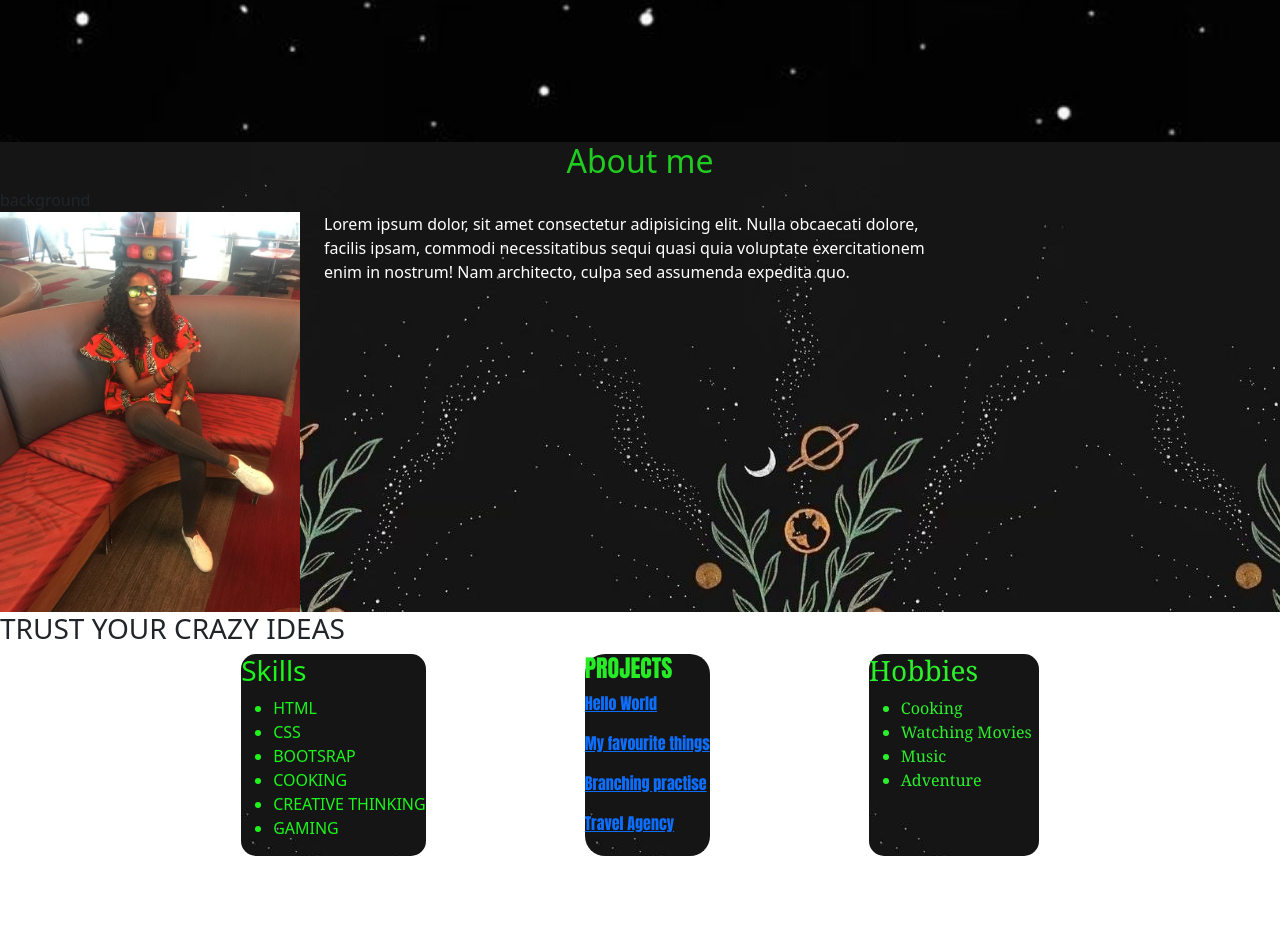
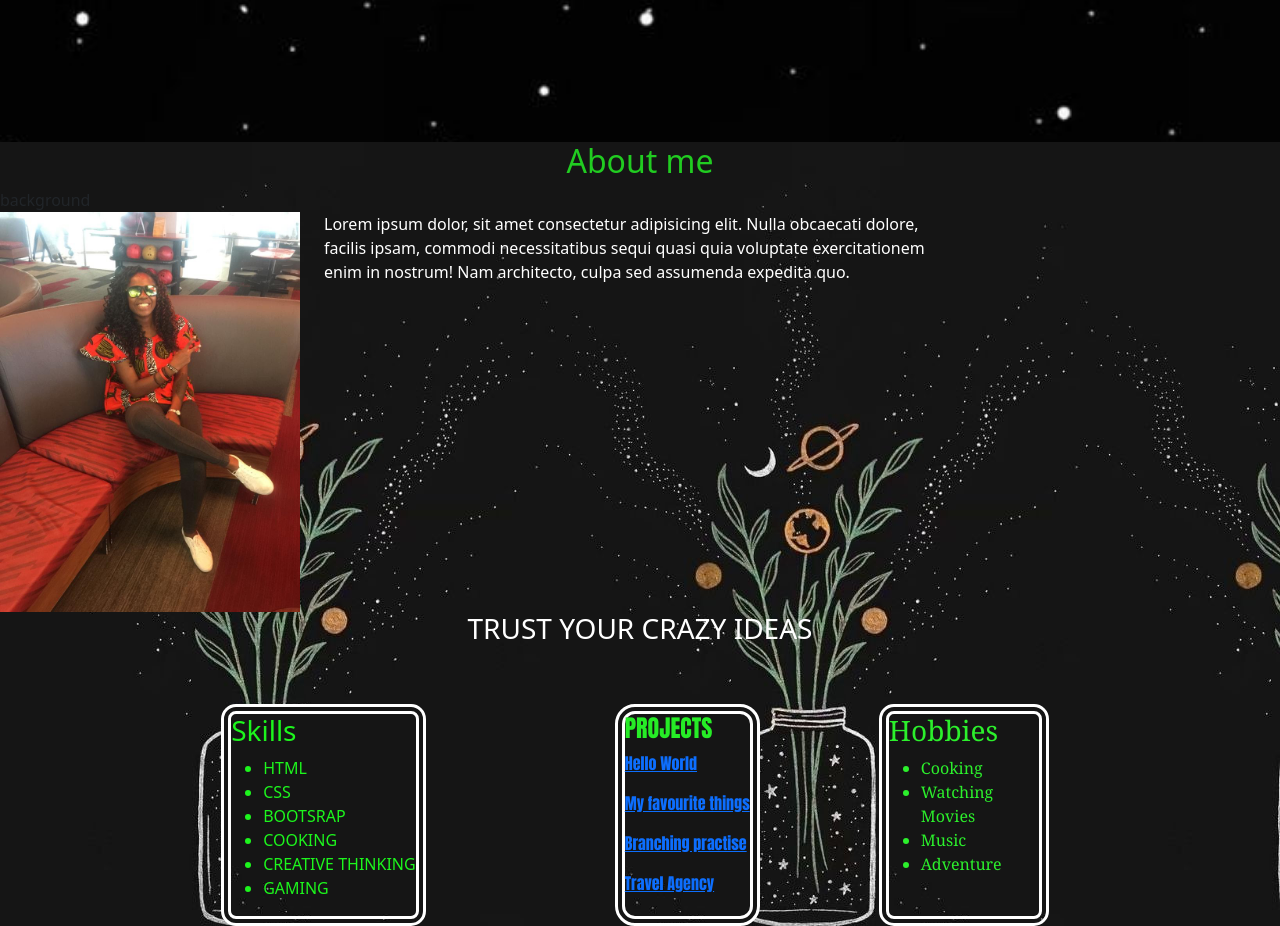
Before and after one commit to jay-ngabo/portfolio, a plain HTML site: page index.html in a window 1280 px wide. Shown: the part 698-1624 px from the top of the page. Before the commit the page ends 1554 px from the top, so only its background shows below. Drawn offline with nearby package versions, Linux system fonts and the light colour scheme; files whose address does not match are found by name.

Commit message:
add current css changes

```diff
--- a/css/style.css
+++ b/css/style.css
@@ -37,6 +37,7 @@
 #img {
 
     float: left;
+    border-style: none;
 }
 #text {
     float: right;
@@ -55,15 +56,20 @@
     justify-content: space-evenly;
     margin-top: 0px;
 
+}
 
-
-
-}
 #skills {
     background-image: url(../img/271d18e5bb3f1eb2b687cc52a2bee291.jpg);
     border: 10px;
     border-radius: 15px;
     color: rgb(29, 245, 29);
+    margin-top: 50px;
+    margin-left: 20px;
+    margin-right: 70px;
+    border-style: double;
+    border-color: white;
+    float: right;
+
 
 }
 .Project {
@@ -72,6 +78,9 @@
     color: rgb(38, 236, 38);
     border-radius: 20px;
     border: 10px;
+    margin-top: 50px;
+    border-style: double;
+    border-color: white;
 
 }
 #hobbies {
@@ -81,6 +90,10 @@
     border: 10px;
     border-radius: 15px;
     width: 170px;
+    margin-top: 50px;
+    margin-right: 30px;
+    border-color: white;
+    border-style: double;
 }
 .background {
     background-color: black;
@@ -96,8 +109,15 @@
     border: 0px;
 }
 #highlight {
-    color: greenyellow;
+    color: rgb(73, 209, 10);
 }
-#cont {
+#class {
     background-image: url(../img/271d18e5bb3f1eb2b687cc52a2bee291.jpg);
 }
+.image {
+    float: right;
+}
+.H3 {
+    color: white;
+    text-align: center;
+}
```
